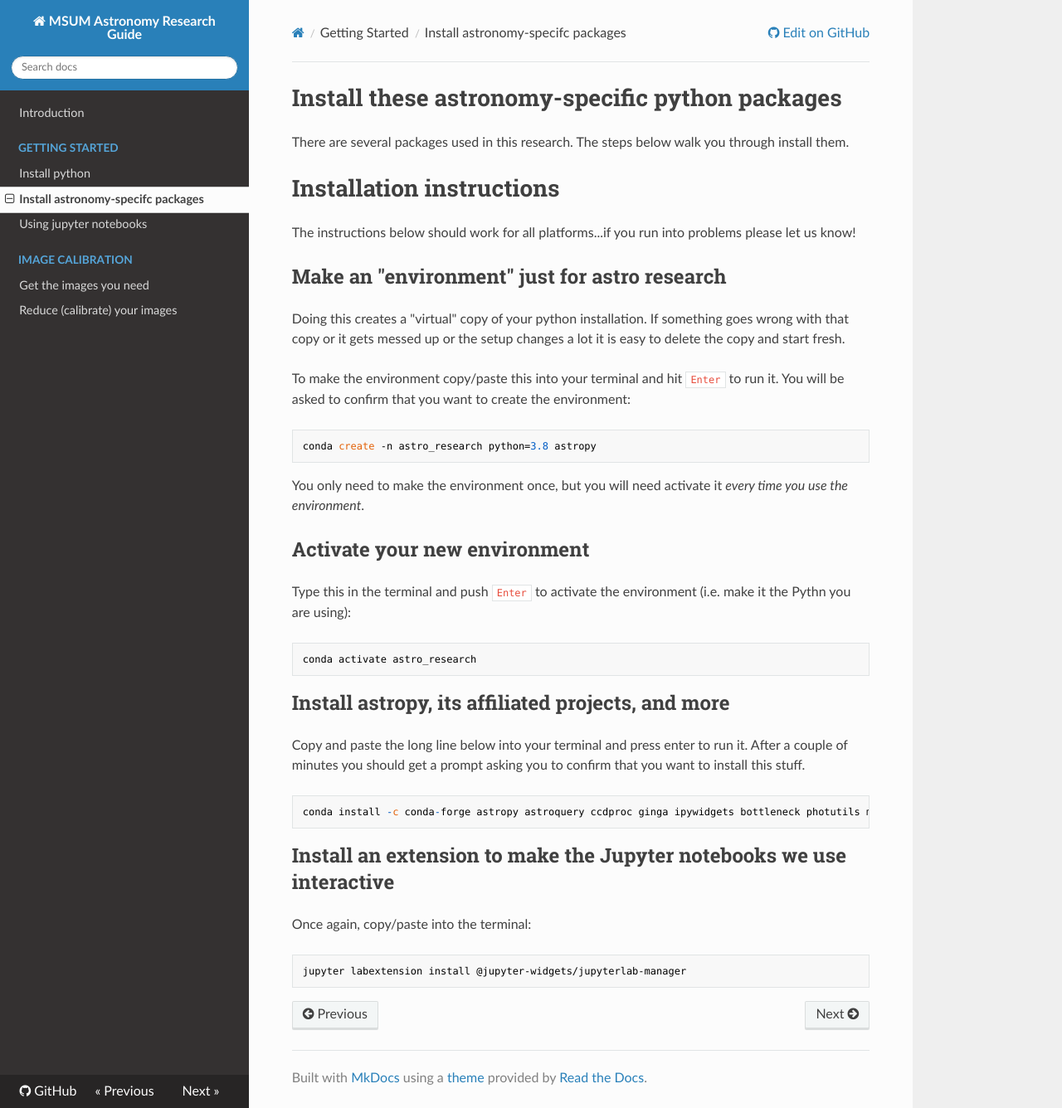
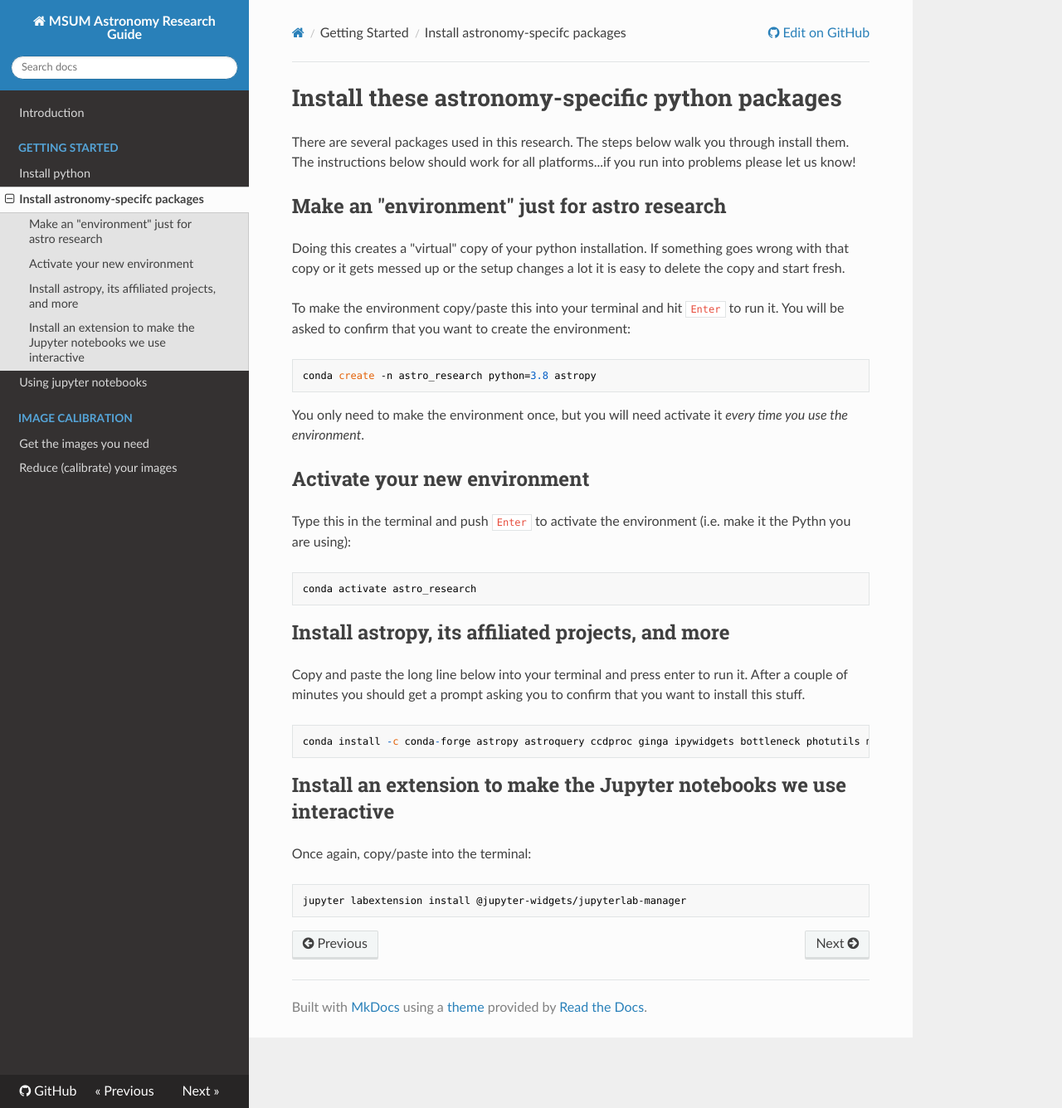
Before and after one commit to mwcraig/astro_research_setup, an MkDocs documentation site: the page built from docs/getting-started/install-astro-stuff.md, in a window 1280 px wide and 1336 px high. Shown: the whole window at 83% size. Built offline with MkDocs 1.6.1, drawn with Linux system fonts in a browser that asks for light colours; nearby versions of some CDN libraries; old or Windows-style settings are respelled for this version of MkDocs.

```diff
--- a/docs/getting-started/install-astro-stuff.md
+++ b/docs/getting-started/install-astro-stuff.md
@@ -1,10 +1,6 @@
 # Install these astronomy-specific python packages
 
-There are several packages used in this research. The steps below walk you through install them.
-
-# Installation instructions
-
-The instructions below should work for all platforms...if you run into problems please let us know!
+There are several packages used in this research. The steps below walk you through install them. The instructions below should work for all platforms...if you run into problems please let us know!
 
 ## Make an "environment" just for astro research
 
--- a/docs/getting-started/install_python.md
+++ b/docs/getting-started/install_python.md
@@ -1,4 +1,6 @@
-# Install the miniconda python distribution
+# Install Python
+
+## Install the miniconda python distribution
 
 There are several ways to install python. For research it is convenient to have an installation that:
 
```
Also changed, not shown: docs/img/favicon.ico (renamed from docs/favicon.ico), 1 other file.
